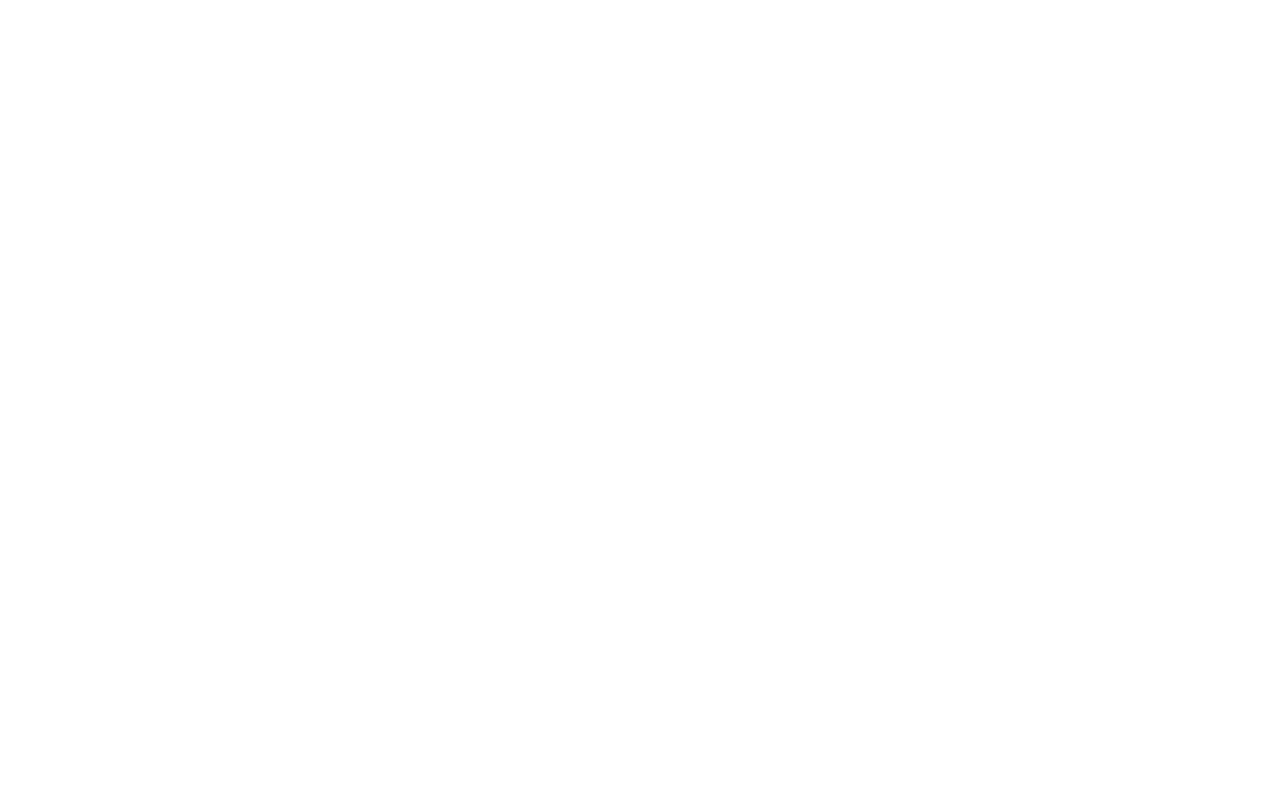
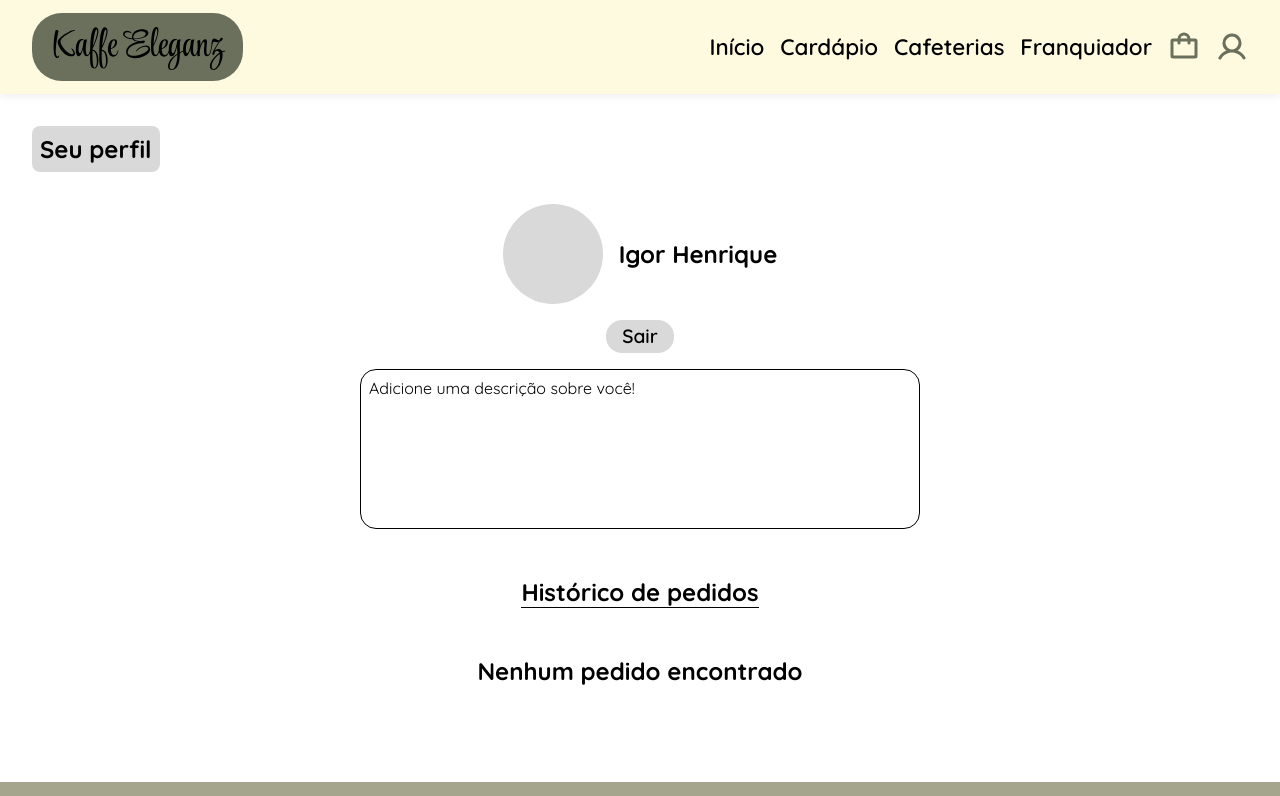
Before and after one commit to igorhnq/fabsoftb-igor-thiago, a React (Vite) app in the folder frontend/: page /profile in a window 1280 px wide. Before the commit this address had no page. Shown: the top 796 px of the page. Built offline with nearby package versions, Linux system fonts and the light colour scheme.

Commit message:
feat: cria componente da página de perfil

```diff
--- a/frontend/src/App.tsx
+++ b/frontend/src/App.tsx
@@ -4,6 +4,7 @@
 import Login from "./pages/Auth/Login/Login";
 import Register from './pages/Auth/Register/Register';
 import OrderReview from "./pages/OrderReview/OrderReview";
+import Profile from "./pages/Profile/Profile";
 
 import "./global.css";
 
@@ -16,6 +17,7 @@
 				<Route path="/register" element={<Register />} />
 				<Route path="/login" element={<Login />} />
 				<Route path="/order-review" element={<OrderReview />} />
+				<Route path="/profile" element={<Profile />} />
 			</Routes>
 		</>
 	)
--- /dev/null
+++ b/frontend/src/pages/Profile/Profile.module.css
@@ -0,0 +1,56 @@
+.profileWrapper {
+    min-height: 100vh;
+    display: flex;
+    flex-direction: column;
+}
+
+.profileTitle {
+   background-color: var(--misty-milk);
+   display: inline-flex;
+   padding: 0.5rem;
+   border-radius: 0.5rem;
+   margin: 2rem;
+}
+
+.profileContainer {
+    display: flex;
+    justify-content: center;
+    align-items: center;
+    flex-direction: column;
+    gap: 1rem;
+}
+.profileContent {
+    display: flex;
+    align-items: center;
+    gap: 1rem;
+}
+
+.profileImage {
+    width: 100px;
+    height: 100px;
+    border-radius: 50%;
+    background-color: var(--misty-milk);
+}
+
+.profileDescription {
+    border: 1px solid var(--black-bean);
+    border-radius: 1rem;
+    padding: 0.5rem;
+    min-width: 35rem;
+    min-height: 10rem;
+}
+
+.purchaseHistoryTitle {
+    border-bottom: 1px solid var(--black-bean);
+    margin-top: 2rem;
+    margin-bottom: 2rem;
+}
+
+.purchaseHistoryContainer {
+    width: 70%;
+    display: flex;
+    gap: 1rem;
+    flex-wrap: wrap;
+    overflow-y: auto;
+    max-height: 300px;
+}
--- /dev/null
+++ b/frontend/src/pages/Profile/Profile.tsx
@@ -0,0 +1,38 @@
+import Header from "../../components/Header/Header";
+import Button from "../../components/Input/Button/Button";
+import OrderCard from "../../components/Card/OrderCard/OrderCard";
+import Footer from "../../components/Footer/Footer";
+
+import styles from "./Profile.module.css";
+
+export default function Profile() {
+    return (
+        <>
+            <Header />
+            <h2 className={styles.profileTitle}>Seu perfil</h2>
+            <div className={styles.profileContainer}>
+                <div className={styles.profileContent}>
+                    <div className={styles.profileImage}></div>
+                    <h2>Igor Henrique</h2>
+                </div>
+                <Button
+                    label="Sair"
+                    backgroundColor="--misty-milk"
+                    color="--black-bean"
+                    fontWeight="600"
+                />
+                <div className={styles.profileDescription}>
+                    <p>Adicione uma descrição sobre você!</p>
+                </div>
+                <h2 className={styles.purchaseHistoryTitle}>Histórico de pedidos</h2>
+                <div className={styles.noOrders}>
+                    <h2>Nenhum pedido encontrado</h2>
+                </div>
+                <div className={styles.purchaseHistoryContainer}>
+
+                </div>
+            </div>
+            <Footer />
+        </>
+    );
+}
```
